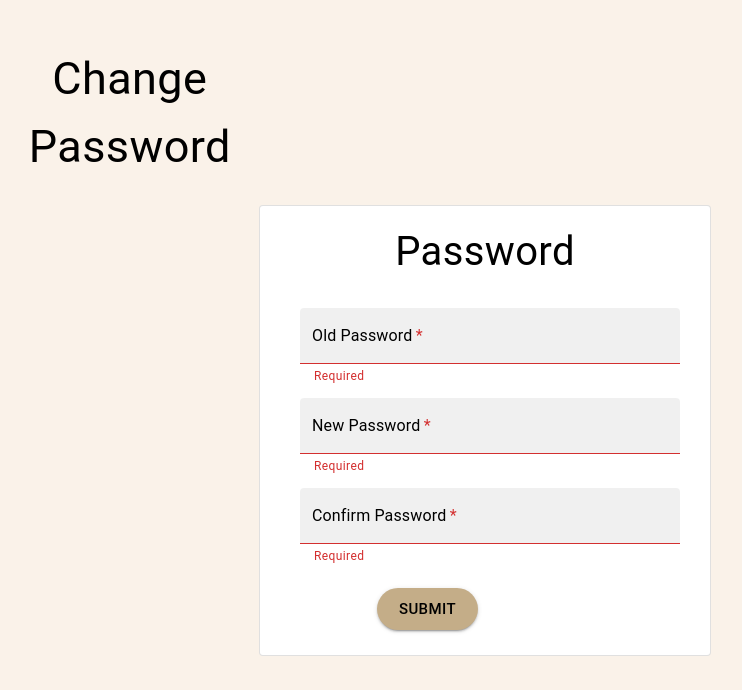
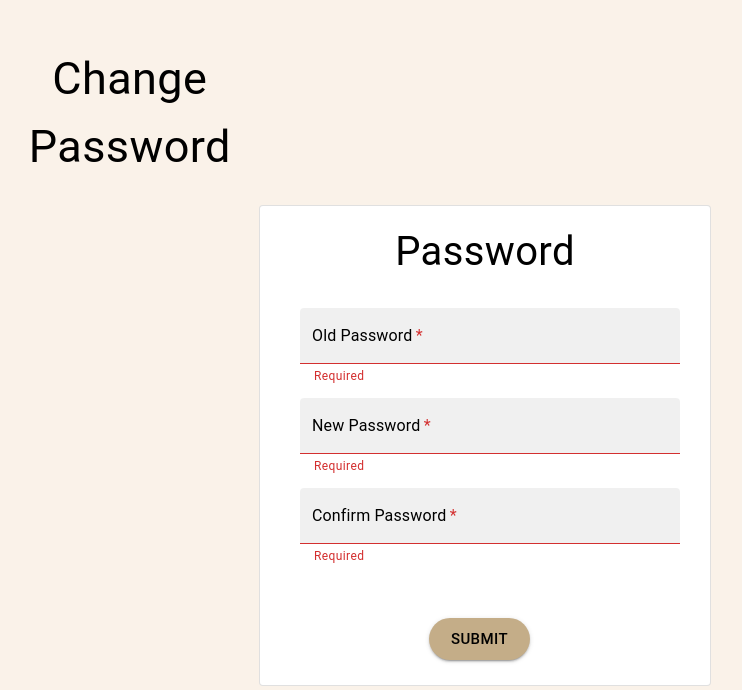
Before and after one commit to vanshika0624/Ecommerce-MERN-stack, a React (Create React App) app in the folder frontend/: page /changePassword/1 in a window 1280 px wide. Shown: the part 110-800 px from the top of the page, without its empty margins (141-883 px from the left). Built offline with nearby package versions, Linux system fonts and the light colour scheme.

Commit message:
psw button style fix and merge from vyshu/frontend

```diff
--- a/frontend/src/component/UserPages/address.css
+++ b/frontend/src/component/UserPages/address.css
@@ -26,7 +26,7 @@
 }
 
 .psw_buttonmargin {
-    margin: 20px 125px 25px 10px !important;
+    margin: 50px 21px 25px 10px !important;
 }
 
 .address_SuccessMsg {
```
